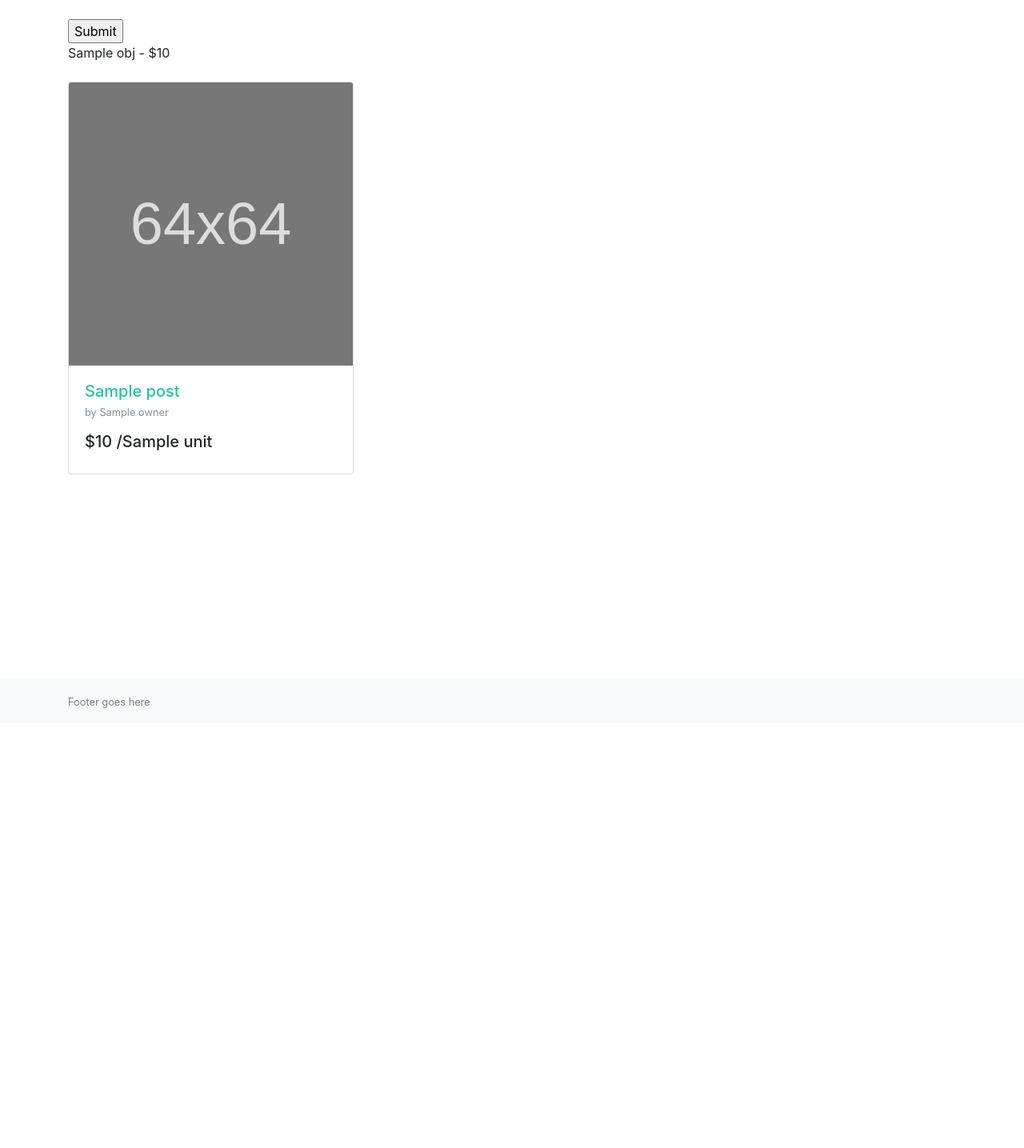
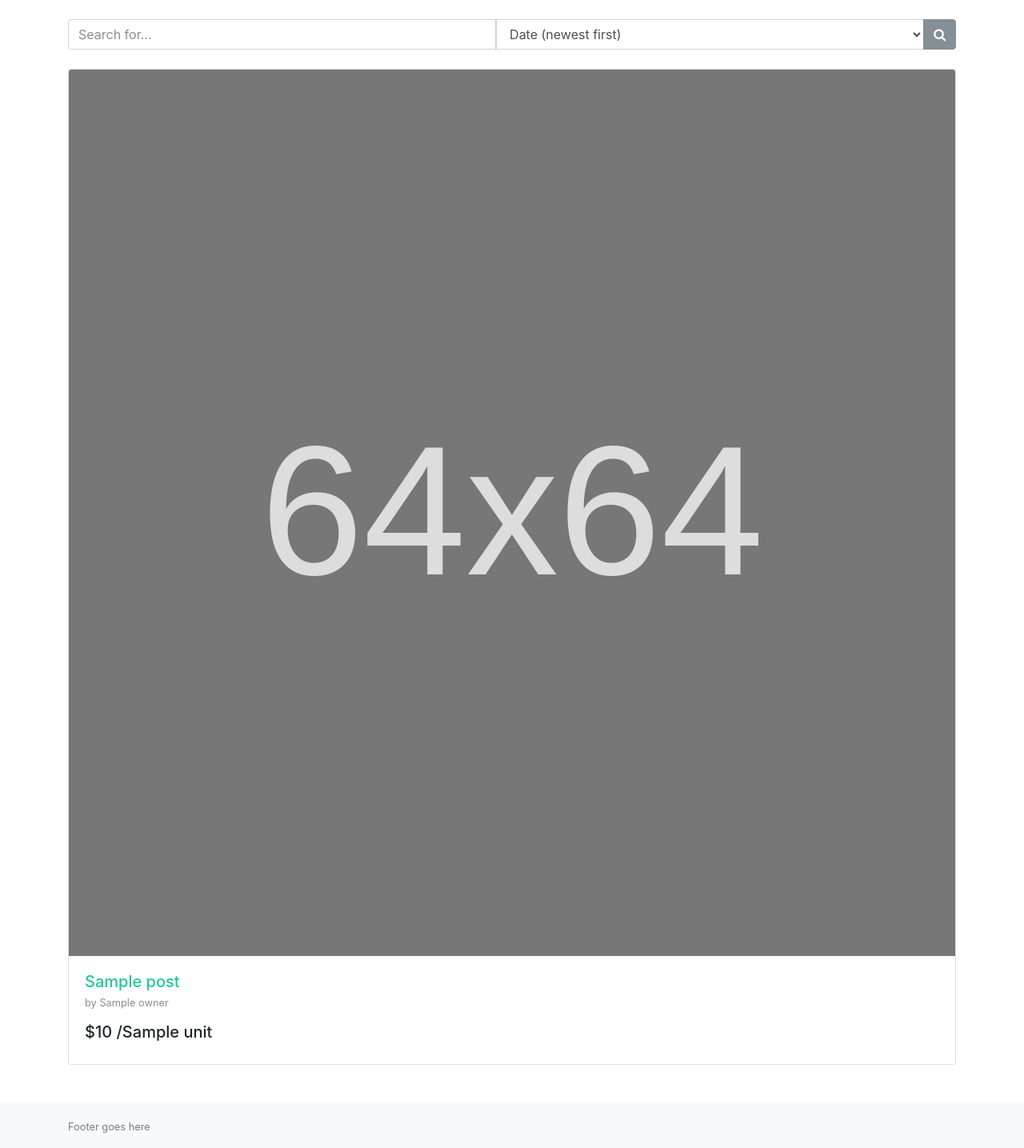
Before and after one commit to klingj3/example-project-dj-market, a Django app: template market/market/templates/board/post_list.html in a window 1280 px wide. Shown: the part 58-1493 px from the top of the page at 80% size. Before the commit the page ends 943 px from the top, so only its background shows below. Run offline with Django 3.2, Linux system fonts and the light colour scheme; the template is opened without the code that fills it: most values are stand-ins (such as "Sample title", 1, 10 or a date in 2020); style sheets or scripts are compiled from the project's sources; some libraries are stand-ins or nearby versions.

Commit message:
Related posts and search simplification

```diff
--- a/market/market/static/scss/style.scss
+++ b/market/market/static/scss/style.scss
@@ -26,5 +26,40 @@ html, body {
   min-height: 100%;
 }
 
+
+/* Responsive card deck hack.
+   TODO: Use SCSS variables, avoid this hack...
+ */
+.card-deck span {
+      display: none;
+}
+
+@media (min-width:1200px){
+    .card-deck span:nth-of-type(5n) {
+      display: block;
+      width: 100%;
+    }
+
+}
+@media (min-width:992px) and (max-width: 1199px) {
+   .card-deck span:nth-of-type(4n) {
+      display: block;
+      width: 100%;
+    }
+
+}
+@media (min-width:768px) and (max-width: 991px) {
+    .card-deck span:nth-of-type(3n) {
+      display: block;
+      width: 100%;
+    }
+}
+@media (min-width: 576px) and (max-width: 767px) {
+    .card-deck span:nth-of-type(2n) {
+      display: block;
+      width: 100%;
+    }
+}
+
 /* Include unchanged Bootstrap source */
 @import "bootstrap4_2/bootstrap";
--- a/market/market/templates/board/post_list.html
+++ b/market/market/templates/board/post_list.html
@@ -1,4 +1,5 @@
 {% extends 'base.html' %}
+{% load humanize %}
 {% load staticfiles %}
 
 {% block title %}All Listings{% endblock title %}
@@ -6,43 +7,39 @@
 {% block content %}
   <div class="row mb-4">
     <div class="col-12">
-      <form action="" method="get">
-        {{ filter.form.as_p }}
-        <input type="submit" />
-    </form>
-    {% for obj in filter.qs %}
-        {{ obj.name }} - ${{ obj.price }}<br />
-    {% endfor %}
-{#      <form class="input-group" action="{% url 'board:list' %}" method="get" accept-charset="utf-8">#}
-{#        <input class="form-control" name="q" type="text" placeholder="Search for...">#}
-{#        <select class="form-control" name="sort" type="text">#}
-{#          <option value="date-newest">Date (newest first)</option>#}
-{#          <option value="date-oldest">Date (oldest first)</option>#}
-{#          <option value="price-lowest">Price (lowest first)</option>#}
-{#          <option value="price-highest">Price (highest first)</option>#}
-{#        </select>#}
-{#        <span class="input-group-btn">#}
-{#          <button class="btn btn-secondary" type="submit">#}
-{#            <i class="fa fa-search" aria-hidden="true"></i>#}
-{#          </button>#}
-{#        </span>#}
-{#      </form>#}
+      <form class="input-group" action="{% url 'board:list' %}" method="get" accept-charset="utf-8">
+        <input class="form-control" name="q" type="text" placeholder="Search for...">
+        <select class="form-control" name="sort" type="text">
+          <option value="date-newest">Date (newest first)</option>
+          <option value="date-oldest">Date (oldest first)</option>
+          <option value="price-lowest">Price (lowest first)</option>
+          <option value="price-highest">Price (highest first)</option>
+        </select>
+        <span class="input-group-btn">
+          <button class="btn btn-secondary" type="submit">
+            <i class="fa fa-search" aria-hidden="true"></i>
+          </button>
+        </span>
+      </form>
     </div>
   </div>
 
   <div class="row">
     <div class="col-12">
       {% if object_list %}
-        <div class="card-columns">
+        <div class="card-deck">
           {% for post in object_list %}
-            <div class="card">
+            {# TODO: Formatting is bad with only one post #}
+            <div class="card mb-4">
               <img class="card-img-top" src="{% static 'img/placeholder.svg' %}">
               <div class="card-body">
                 <h5 class="card-title mb-1"><a href="{% url 'board:detail' slug=post.slug %}">{{ post.title|truncatechars:60 }}</a></h5>
                 <h6 class="text-muted mb-3"><small>by <a href="{% url 'social:detail' slug=post.owner.social.slug %}" class="text-muted">{{ post.owner }}</a></small></h6>
-                <h5 class="">${{ post.price }} /{{ post.unit }}</h5>
+                <h5 class="">${{ post.price|intcomma }} /{{ post.unit }}</h5>
               </div>
             </div>
+            {# Span required here for responsive card-deck hack #}
+            <span></span>
           {% endfor %}
         </div>
       {% else %}
```
Also changed, not shown: market/market/apps/board/models.py (+10 -4 lines), market/market/apps/board/views.py (+20 -77 lines), market/market/templates/board/post_detail.html (+5 -2 lines).
